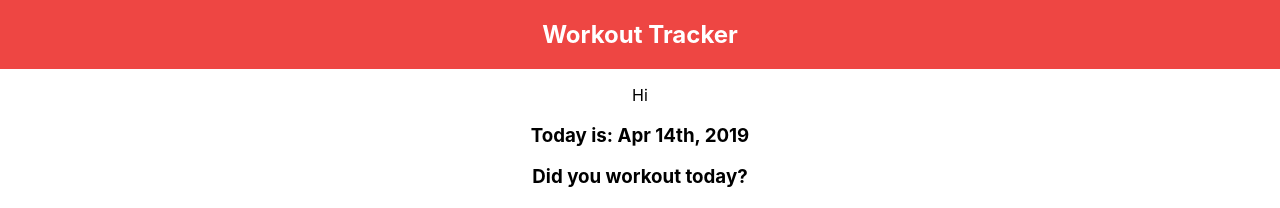
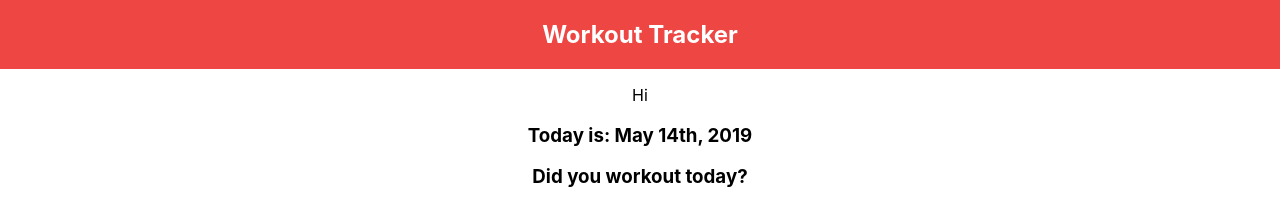
Before and after one commit to brittbmh/workout_tracker, a React (Create React App) app: page / in a window 1280 px wide. Shown: the top 208 px of the page. Built offline with nearby package versions, Linux system fonts and the light colour scheme.

Commit message:
todays date appears correctly

```diff
--- a/src/components/PullDate/PullDate.js
+++ b/src/components/PullDate/PullDate.js
@@ -9,7 +9,7 @@ class PullDate extends Component {
 
         const dd = today.getDate();
         console.log(dd);
-        const mm = today.getMonth(); //January is 0!
+        const mm = today.getMonth() + 1; //January is 0!
         const yyyy = today.getFullYear();
         const date = `${mm}/${dd}/${yyyy}`;
         console.log('Hio', date);
```
